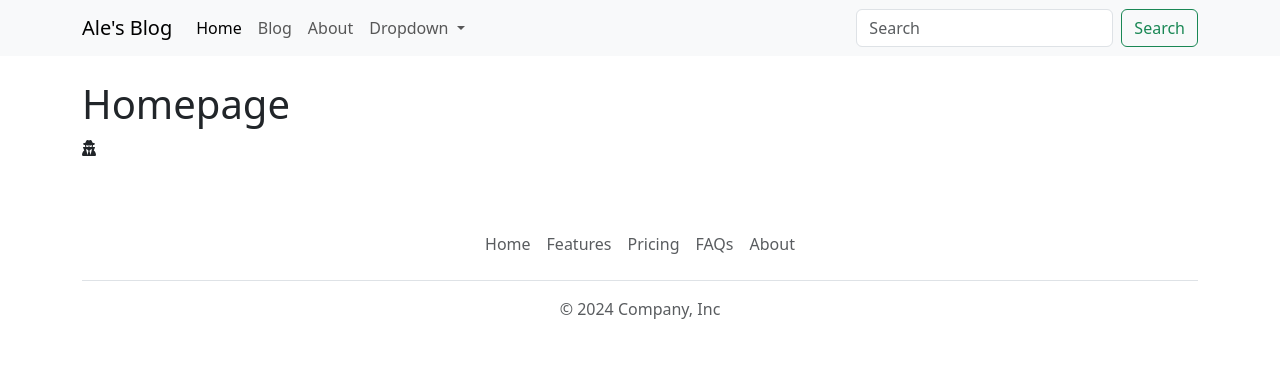
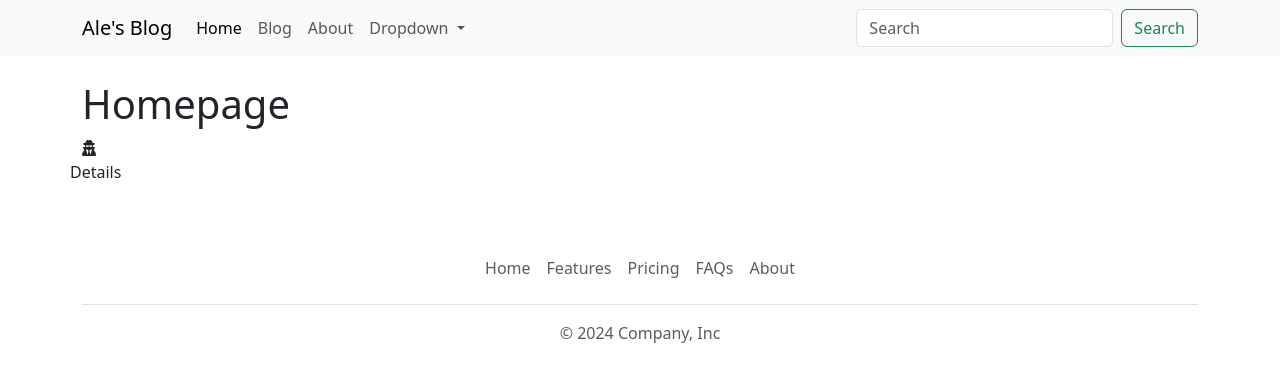
Before and after one commit to alessandro-barate/vite-boolfolio, a Vue app: page /blog/1 in a window 1280 px wide. Shown: the top 382 px of the page. Built offline with nearby package versions, Linux system fonts and the light colour scheme.

Commit message:
[UPD] Slug integrated

```diff
--- a/src/components/PostCard.vue
+++ b/src/components/PostCard.vue
@@ -13,7 +13,12 @@ export default {
       <p class="card-text">
         {{ content }}
       </p>
-      <a href="#" class="btn btn-primary">Go somewhere</a>
+
+      <router-link
+        class="btn btn-primary"
+        :to="{ name: 'details', params: { slug } }"
+        >Details</router-link
+      >
     </div>
   </div>
 </template>
--- /dev/null
+++ b/src/pages/PostDetail.vue
@@ -0,0 +1,9 @@
+<script>
+export default {
+  name: "PostDetail",
+};
+</script>
+
+<template>Details</template>
+
+<style></style>
--- a/src/router.js
+++ b/src/router.js
@@ -2,6 +2,7 @@ import { createRouter, createWebHistory } from "vue-router";
 import AppHome from "./pages/AppHome.vue";
 import AppAbout from "./pages/AppAbout.vue";
 import PostList from "./pages/PostList.vue";
+import PostDetail from "./pages/PostDetail.vue";
 
 const router = createRouter({
   history: createWebHistory(),
@@ -21,6 +22,12 @@ const router = createRouter({
       name: "posts",
       component: PostList,
     },
+
+    {
+      path: "/blog/:slug",
+      name: "details",
+      component: PostDetail,
+    },
   ],
 });
 export { router };
```
